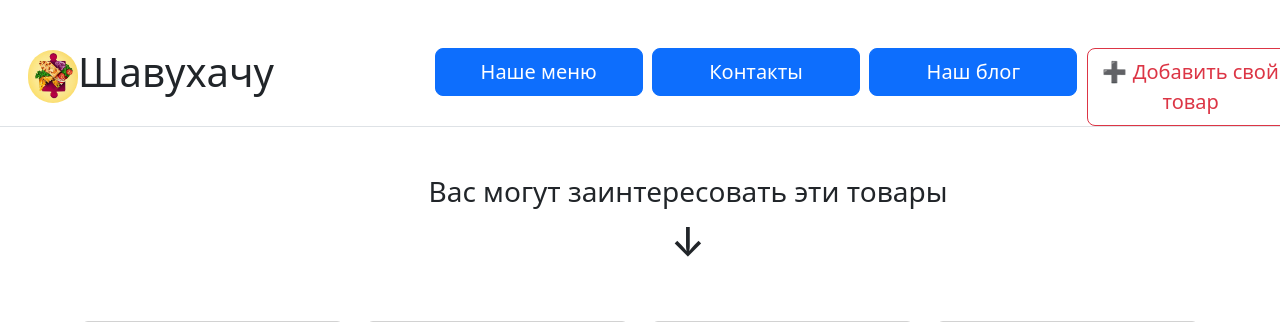
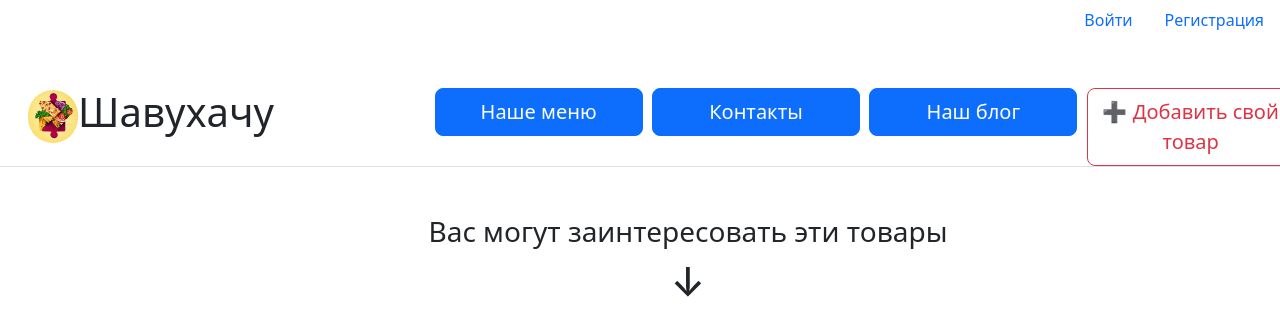
Before and after one commit to BrutalCutie/djangoprobe, a Django app: page / in a window 1280 px wide. Shown: the top 322 px of the page. Run offline with Django 5.2, Linux system fonts and the light colour scheme; data comes from the database, SQL or seed files in the repository; parts of the project's set-up code (start-up, migrations or seed data) failed here and were passed over; some libraries are stand-ins or nearby versions.

Commit message:
Логин, регистрация. Нельзя изменять, удалять и подробно смотреть не авторизованным пользователям.
После регистрации - отправка пользователю сообщения, об успешной регистрации

```diff
--- a/catalog/templates/catalog/base.html
+++ b/catalog/templates/catalog/base.html
@@ -8,6 +8,38 @@
 </head>
 
 <body>
+
+    <div class="list-group align-items-end mb-4">
+    {% if user.is_authenticated %}
+
+        <ul class="nav mt-2">
+            <li class="nav-item">
+                <h4 class="text-center">{{user.username}}</h4>
+            </li>
+            <li class="nav-item mx-4">
+                <form method="post" action="{% url 'users:logout' %}">
+                    {% csrf_token %}
+                    <button type="submit" class="nav-link">Выйти</button>
+                </form>
+            </li>
+
+        </ul>
+
+    {% else %}
+        <ul class="nav">
+            <li class="nav-item">
+                <a href="{% url 'users:login' %}" class="nav-link">Войти</a>
+            </li>
+            <li class="nav-item">
+                <a href="{% url 'users:register' %}" class="nav-link">Регистрация</a>
+            </li>
+        </ul>
+
+
+    {% endif %}
+
+    </div>
+
     <div class="border-bottom box-shadow">
         <div class="row mt-5">
             <div class="col-3 text-center">
--- a/catalog/templates/catalog/index.html
+++ b/catalog/templates/catalog/index.html
@@ -1,7 +1,8 @@
 {% extends 'catalog/base.html' %}
 
+{% block title %}Список продуктов{% endblock %}
+
 {% block content %}
-
 
 {% if add_data.len_products > 0 %}
     <div class="row">
--- a/catalog/views.py
+++ b/catalog/views.py
@@ -1,5 +1,6 @@
 from django.urls import reverse_lazy
 from django.views.generic import ListView, DetailView, TemplateView, CreateView, UpdateView, DeleteView
+from django.contrib.auth.mixins import LoginRequiredMixin
 from catalog.models import Product, Category
 from .forms import ProductForm, CategoryForm
 
@@ -22,26 +23,26 @@ class ProductsListView(ListView):
         return context
 
 
-class ProductDetailView(DetailView):
+class ProductDetailView(LoginRequiredMixin, DetailView):
     model = Product
     template_name = "catalog/good.html"
 
 
-class ProductCreateView(CreateView):
+class ProductCreateView(LoginRequiredMixin, CreateView):
     model = Product
     form_class = ProductForm
     template_name = 'catalog/product_new.html'
     success_url = reverse_lazy('catalog:home')
 
 
-class ProductUpdateView(UpdateView):
+class ProductUpdateView(LoginRequiredMixin, UpdateView):
     model = Product
     form_class = ProductForm
     template_name = 'catalog/product_new.html'
     success_url = reverse_lazy('catalog:home')
 
 
-class ProductDeleteView(DeleteView):
+class ProductDeleteView(LoginRequiredMixin, DeleteView):
     model = Product
     template_name = 'catalog/product_delete_confirm.html'
     success_url = reverse_lazy('catalog:home')
--- a/config/settings.py
+++ b/config/settings.py
@@ -152,8 +152,8 @@ LOGIN_URL = 'users:login'
 EMAIL_BACKEND = 'django.core.mail.backends.smtp.EmailBackend'
 EMAIL_HOST = os.getenv('EMAIL_HOST')
 EMAIL_PORT = os.getenv('EMAIL_PORT')
-EMAIL_USE_TLS = os.getenv('EMAIL_USE_TLS')
-EMAIL_USE_SSL = os.getenv('EMAIL_USE_SSL')
+EMAIL_USE_TLS = eval(os.getenv('EMAIL_USE_TLS'))
+EMAIL_USE_SSL = eval(os.getenv('EMAIL_USE_SSL'))
 EMAIL_HOST_USER = os.getenv('EMAIL_HOST_USER')
 EMAIL_HOST_PASSWORD = os.getenv('EMAIL_HOST_PASSWORD')
 DEFAULT_FROM_EMAIL = EMAIL_HOST_USER
--- a/users/templates/users/login.html
+++ b/users/templates/users/login.html
@@ -1,4 +1,4 @@
-{% extends 'students/base.html' %}
+{% extends 'catalog/base.html' %}
 
 {% block title %}Авторизация{% endblock %}
 
--- a/users/templates/users/register.html
+++ b/users/templates/users/register.html
@@ -1,9 +1,9 @@
-{% extends 'students/base.html' %}
+{% extends 'catalog/base.html' %}
 
 {% block title %}Регистрация{% endblock %}
 
 {% block content %}
-<div class="container">
+<div class="container mt-5">
     <h1>Регистрация</h1>
     <form method="post">
         {% csrf_token %}
--- a/users/urls.py
+++ b/users/urls.py
@@ -8,5 +8,5 @@ app_name = UsersConfig.name
 urlpatterns = [
     path('register/', views.RegisterView.as_view(), name='register'),
     path('login/', LoginView.as_view(template_name='users/login.html'), name='login'),
-    path('logout/', LogoutView.as_view(next_page='students:home'), name='logout'),
+    path('logout/', LogoutView.as_view(next_page='catalog:home'), name='logout'),
 ]
```
Also changed, not shown: users/views.py (+6 -3 lines), users/migrations/0001_initial.py (added), 3 other files.
